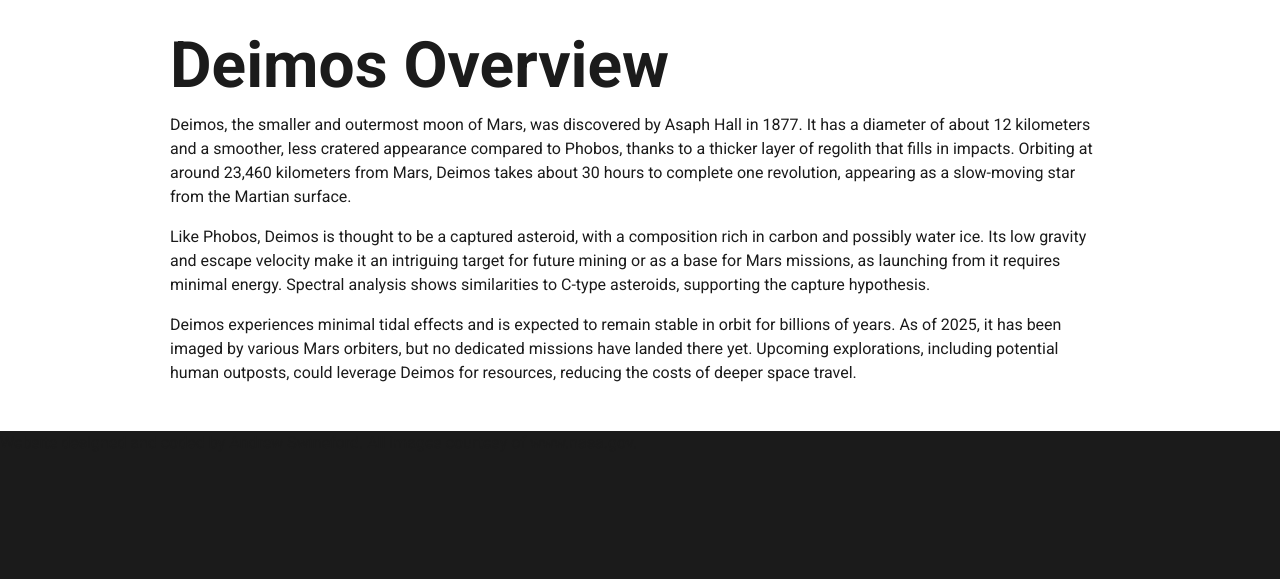
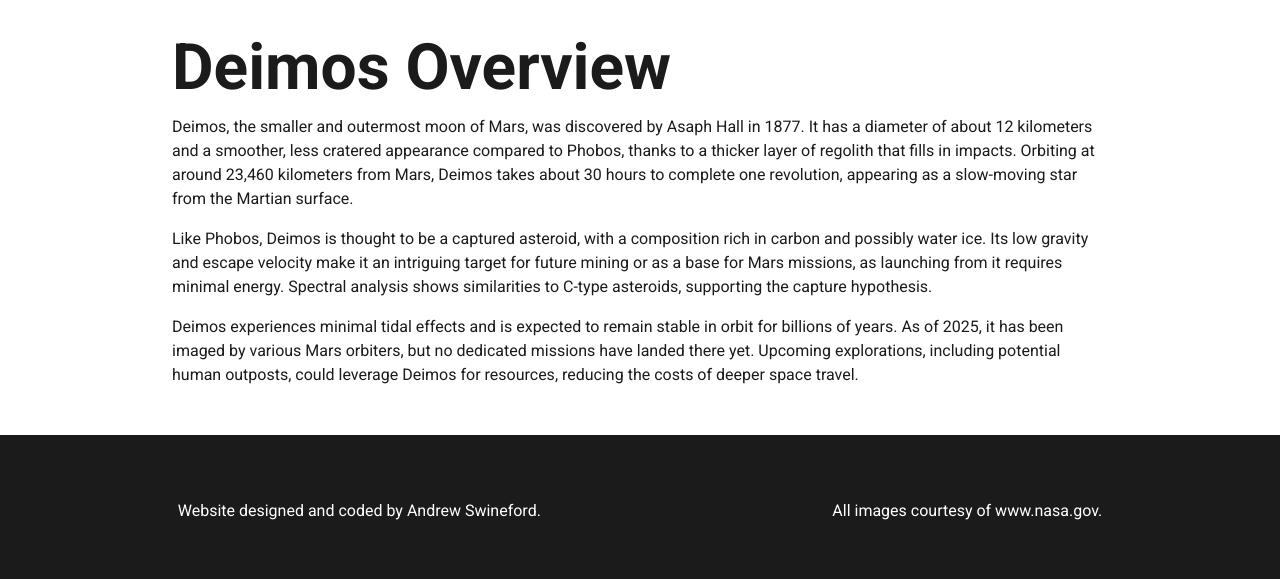
Before and after one commit to CFIcandoit/explore-mars, a plain HTML site: page deimos.html in a window 1280 px wide. Shown: the part 866-1445 px from the top of the page. Before the commit the page ends 1337 px from the top, so only its background shows below. Drawn offline with nearby package versions, Linux system fonts and the light colour scheme.

Commit message:
Added links and flex to footers

```diff
--- a/deimos.html
+++ b/deimos.html
@@ -101,10 +101,18 @@
         </div>
       </div>
     </main>
-    <p>
-      Website designed and coded by Andrew Swineford. All images courtesy of
-      www.nasa.gov.
-    </p>
+    <footer>
+      <div>
+        Website designed and coded by
+        <a href="https://github.com/CFIcandoit/" target="_blank"
+          >Andrew Swineford</a
+        >.
+      </div>
+      <div>
+        All images courtesy of
+        <a href="https://www.nasa.gov" target="_blank">www.nasa.gov</a>.
+      </div>
+    </footer>
     <script
       src="https://cdn.jsdelivr.net/npm/bootstrap@5.3.7/dist/js/bootstrap.bundle.min.js"
       integrity="sha384-ndDqU0Gzau9qJ1lfW4pNLlhNTkCfHzAVBReH9diLvGRem5+R9g2FzA8ZGN954O5Q"
--- a/styles.css
+++ b/styles.css
@@ -37,7 +37,13 @@ nav ul {
   list-style-type: none;
 }
 
-footer p {
+footer {
+  display: flex;
+  padding: 2rem;
+  justify-content: space-around;
+}
+
+footer div {
   color: white;
   text-align: center;
   height: 5rem;
@@ -135,7 +141,7 @@ a:hover,
 
 .article,
 .dark-article {
-  padding: 30px;
+  padding: 2rem;
   max-width: 1000px;
   margin: auto;
 }
```
Also changed, not shown: index.html (+10 -4 lines), olympus-mons.html (+10 -4 lines), phobos.html (+10 -4 lines), valles-marineris.html (+10 -4 lines).
